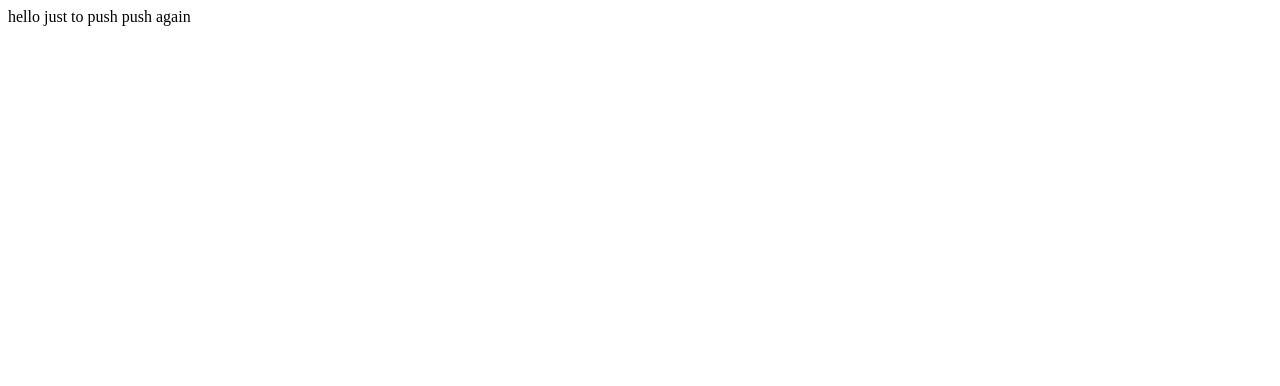
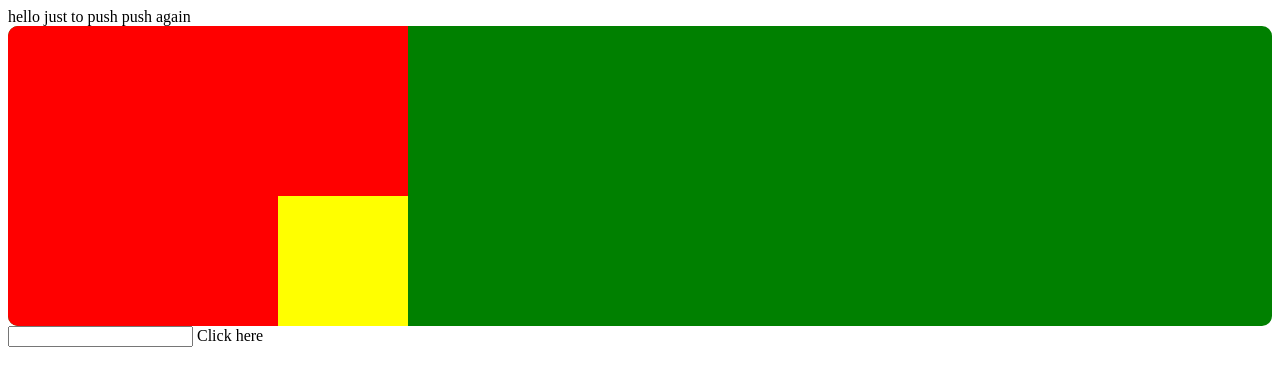
Before and after one commit to nived-cv/personal, a plain HTML site: page web/index.html in a window 1280 px wide. Drawn offline with Linux system fonts and the light colour scheme.

```diff
--- /dev/null
+++ b/web/index.css
@@ -0,0 +1,23 @@
+
+.grandparent{
+background-color:green;
+border-radius:10px;
+overflow:clip;
+height:fit-content;
+}
+
+.parent{
+	height:300px;
+	width:400px;
+	position:relative;
+	background-color: red;
+}
+
+.child{
+	position:absolute;
+	bottom:0;
+	right:0px;
+	height:130px;
+	width:130px;
+	background-color:yellow;
+}
--- a/web/index.html
+++ b/web/index.html
@@ -1,6 +1,7 @@
 
 <html>
 <head>
+<link href="index.css" rel="stylesheet">
 </head>
 <body>
 
@@ -8,6 +9,14 @@
 just to push
 push again
 
+<div class="grandparent">
+	<div class="parent">
+		<div class="child"></div>
+	</div>
+</div>
+
+<input type = "text" id="textinput" >
+<label for="textinput">Click here</label>
 
 </body>
 </html>
```
Also changed, not shown: web/index.js (added, +8 -0 lines).
